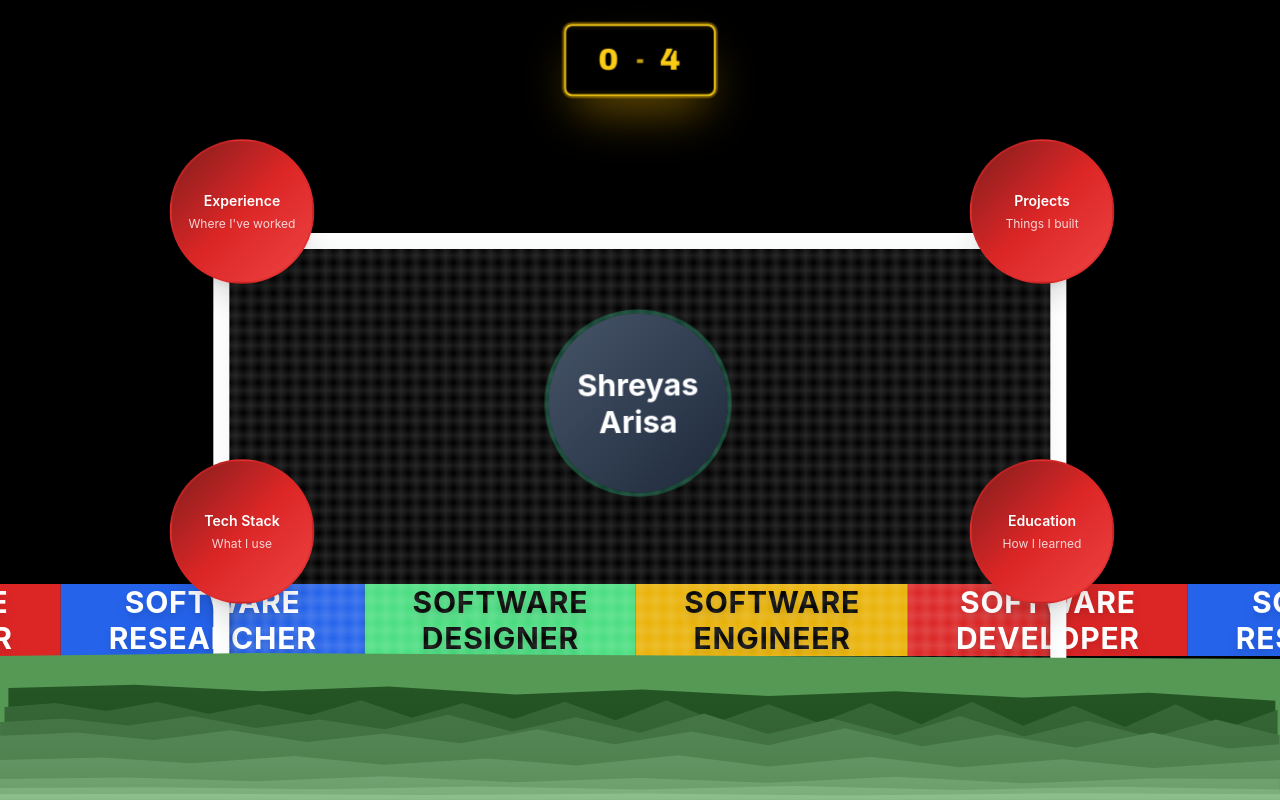
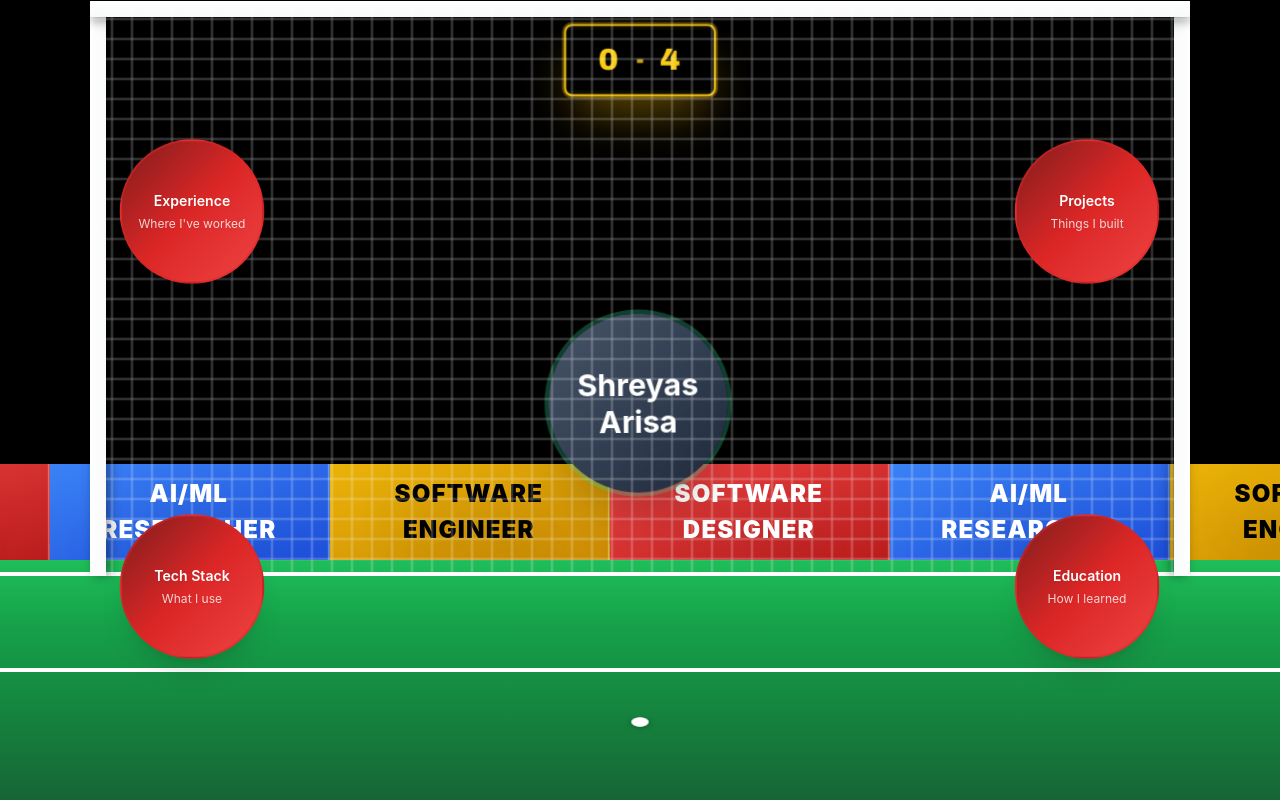
Before and after one commit to Shreyas765/Personal-Website, a React (Vite) app: page / in a window 1280 px wide. Built offline with nearby package versions, Linux system fonts and the light colour scheme.

Commit message:
added field lines

```diff
--- a/src/components/HubScene.jsx
+++ b/src/components/HubScene.jsx
@@ -10,10 +10,10 @@ const HubScene = ({ onSectionOpen, score, hasWon }) => {
   // Calculate positions for the four nodes in corners
   const getNodePosition = (index, total = 4) => {
     const positions = [
-      { x: -470, y: -260 }, // Top left - Experience
-      { x: 330, y: -260 },  // Top right - Projects
-      { x: -470, y: 60 },  // Bottom left - Tech Stack
-      { x: 330, y: 60 }    // Bottom right - Education
+      { x: -520, y: -260 }, // Top left - Experience
+      { x: 375, y: -260 },  // Top right - Projects
+      { x: -520, y: 115 },  // Bottom left - Tech Stack
+      { x: 375, y: 115 }    // Bottom right - Education
     ]
     return positions[index] || { x: 0, y: 0 }
   }
@@ -26,77 +26,41 @@ const HubScene = ({ onSectionOpen, score, hasWon }) => {
       </div>
 
       {/* Enhanced Sponsor Board - Professional Roles with Realistic Sections */}
-      <div className="absolute bottom-36 left-0 w-full z-1 overflow-hidden">
+      <div className="absolute bottom-60 left-0 w-full z-10 overflow-hidden">
         <motion.div
-          className="flex items-center h-160 shadow-2xl"
+          className="flex items-center h-24 shadow-2xl"
           style={{
-            width: '200%'
+            width: 'max-content'
           }}
           animate={{
-            x: [0, -800]
+            x: ['0%', '-15%']
           }}
           transition={{
-            duration: 20,
+            duration: 60,
             repeat: Infinity,
             ease: "linear",
             repeatType: "loop"
           }}
         >
-          {/* First set of sponsor sections */}
-          <div className="flex items-center whitespace-nowrap">
-             {/* Sponsor Section 1 - Red */}
-             <div className="flex flex-col items-center justify-center px-12 h-full bg-red-600" style={{ minWidth: '200px' }}>
-               <span className="text-white font-bold text-3xl tracking-wide drop-shadow-lg">SOFTWARE</span>
-               <span className="text-white font-bold text-3xl tracking-wide drop-shadow-lg">DEVELOPER</span>
-             </div>
-
-             {/* Sponsor Section 2 - Blue */}
-             <div className="flex flex-col items-center justify-center px-12 h-full bg-blue-600" style={{ minWidth: '200px' }}>
-               <span className="text-white font-bold text-3xl tracking-wide drop-shadow-lg">SOFTWARE</span>
-               <span className="text-white font-bold text-3xl tracking-wide drop-shadow-lg">RESEARCHER</span>
-             </div>
-
-             {/* Sponsor Section 3 - Light Green */}
-             <div className="flex flex-col items-center justify-center px-12 h-full bg-green-400" style={{ minWidth: '200px' }}>
-               <span className="text-black font-bold text-3xl tracking-wide drop-shadow-lg">SOFTWARE</span>
-               <span className="text-black font-bold text-3xl tracking-wide drop-shadow-lg">DESIGNER</span>
-             </div>
-
-             {/* Sponsor Section 4 - Yellow */}
-             <div className="flex flex-col items-center justify-center px-12 h-full bg-yellow-500" style={{ minWidth: '200px' }}>
-               <span className="text-black font-bold text-3xl tracking-wide drop-shadow-lg">SOFTWARE</span>
-               <span className="text-black font-bold text-3xl tracking-wide drop-shadow-lg">ENGINEER</span>
-             </div>
-          </div>
-
-          {/* Duplicate set 1 for seamless loop */}
-          <div className="flex items-center whitespace-nowrap">
-             {/* Sponsor Section 1 - Red (duplicate) */}
-             <div className="flex flex-col items-center justify-center px-12 h-full bg-red-600" style={{ minWidth: '200px' }}>
-               <span className="text-white font-bold text-3xl tracking-wide drop-shadow-lg">SOFTWARE</span>
-               <span className="text-white font-bold text-3xl tracking-wide drop-shadow-lg">DEVELOPER</span>
-             </div>
-
-             {/* Sponsor Section 2 - Blue (duplicate) */}
-             <div className="flex flex-col items-center justify-center px-12 h-full bg-blue-600" style={{ minWidth: '200px' }}>
-               <span className="text-white font-bold text-3xl tracking-wide drop-shadow-lg">SOFTWARE</span>
-               <span className="text-white font-bold text-3xl tracking-wide drop-shadow-lg">RESEARCHER</span>
-             </div>
-
-             {/* Sponsor Section 3 - Light Green (duplicate) */}
-             <div className="flex flex-col items-center justify-center px-12 h-full bg-green-400" style={{ minWidth: '200px' }}>
-               <span className="text-black font-bold text-3xl tracking-wide drop-shadow-lg">SOFTWARE</span>
-               <span className="text-black font-bold text-3xl tracking-wide drop-shadow-lg">DESIGNER</span>
-             </div>
-
-             {/* Sponsor Section 4 - Yellow (duplicate) */}
-             <div className="flex flex-col items-center justify-center px-12 h-full bg-yellow-500" style={{ minWidth: '200px' }}>
-               <span className="text-black font-bold text-3xl tracking-wide drop-shadow-lg">SOFTWARE</span>
-               <span className="text-black font-bold text-3xl tracking-wide drop-shadow-lg">ENGINEER</span>
-             </div>
-          </div>
-
-
+          {/* Sponsor sections with enhanced styling */}
+          {Array.from({ length: 20 }, (_, i) => [
+            { title: 'SOFTWARE', subtitle: 'DESIGNER', bgColor: 'bg-gradient-to-br from-red-500 to-red-700', textColor: 'text-white', shadow: 'shadow-red-500/30' },
+            { title: 'AI/ML', subtitle: 'RESEARCHER', bgColor: 'bg-gradient-to-br from-blue-500 to-blue-700', textColor: 'text-white', shadow: 'shadow-blue-500/30' },
+            { title: 'SOFTWARE', subtitle: 'ENGINEER', bgColor: 'bg-gradient-to-br from-yellow-500 to-yellow-600', textColor: 'text-black', shadow: 'shadow-yellow-500/30' }
+          ]).flat().map((sponsor, index) => (
+            <div
+              key={index}
+              className={`flex flex-col items-center justify-center px-8 h-full ${sponsor.bgColor} ${sponsor.shadow} border-r-2 border-white/20`}
+              style={{ minWidth: '280px' }}
+            >
+              <span className={`${sponsor.textColor} font-black text-2xl tracking-wider drop-shadow-2xl mb-1`}>
+                {sponsor.title}
+              </span>
+              <span className={`${sponsor.textColor} font-black text-2xl tracking-wider drop-shadow-2xl`}>
+                {sponsor.subtitle}
+              </span>
+            </div>
+          ))}
         </motion.div>
       </div>
 
@@ -137,7 +101,7 @@ const HubScene = ({ onSectionOpen, score, hasWon }) => {
         return (
           <motion.div
             key={section.id}
-            className="absolute top-1/2 left-1/2 transform -translate-x-1/2 -translate-y-1/2 z-10"
+            className="absolute top-1/2 left-1/2 transform -translate-x-1/2 -translate-y-1/2 z-30"
             initial={{
               x: position.x,
               y: position.y,
@@ -164,38 +128,75 @@ const HubScene = ({ onSectionOpen, score, hasWon }) => {
         )
       })}
 
-      {/* Soccer Goal Background - Behind the Grass */}
+      {/* Soccer Goal - Realistic Position */}
       {/* Goal frame - main structure */}
-      <div className="absolute bottom-1/3 left-1/2 transform -translate-x-1/2 translate-y-1/2 w-2/3 h-3/4 z-1">
+      <div className="absolute bottom-56 left-1/2 transform -translate-x-1/2 w-[1100px] h-[575px] z-20">
         {/* Left post */}
         <div className="absolute left-0 top-0 w-4 h-full bg-white shadow-lg" style={{
           background: 'linear-gradient(to right, #ffffff, #f8f9fa)',
-          boxShadow: '2px 0 8px rgba(0, 0, 0, 0.3)'
+          boxShadow: '4px 0 12px rgba(0, 0, 0, 0.4)'
         }}></div>
 
         {/* Right post */}
         <div className="absolute right-0 top-0 w-4 h-full bg-white shadow-lg" style={{
           background: 'linear-gradient(to left, #ffffff, #f8f9fa)',
-          boxShadow: '-2px 0 8px rgba(0, 0, 0, 0.3)'
+          boxShadow: '-4px 0 12px rgba(0, 0, 0, 0.4)'
         }}></div>
 
         {/* Top crossbar */}
         <div className="absolute top-0 left-0 w-full h-4 bg-white shadow-lg" style={{
           background: 'linear-gradient(to bottom, #ffffff, #f8f9fa)',
-          boxShadow: '0 2px 8px rgba(0, 0, 0, 0.3)'
+          boxShadow: '0 4px 12px rgba(0, 0, 0, 0.4)'
         }}></div>
 
-        {/* Goal net pattern */}
+        {/* Goal net pattern - more realistic */}
         <div
-          className="absolute inset-0 opacity-30"
+          className="absolute inset-0 opacity-50"
           style={{
             backgroundImage: `
-              linear-gradient(90deg, transparent 0%, rgba(255,255,255,0.3) 50%, transparent 100%),
-              linear-gradient(0deg, transparent 0%, rgba(255,255,255,0.3) 50%, transparent 100%)
+              linear-gradient(90deg, transparent 0%, rgba(255,255,255,0.5) 2px, transparent 4px),
+              linear-gradient(0deg, transparent 0%, rgba(255,255,255,0.5) 2px, transparent 4px)
             `,
-            backgroundSize: '15px 15px'
+            backgroundSize: '20px 20px',
           }}
         ></div>
+      </div>
+
+      {/* Goal Line - Full Width */}
+      <div className="absolute bottom-56 left-0 w-full h-1 bg-white shadow-lg" style={{ zIndex: 2 }}></div>
+
+      {/* Goal Area / Penalty Box Lines */}
+      <div className="absolute bottom-32 left-1/2 transform -translate-x-1/2" style={{ zIndex: 2 }}>
+        {/* Penalty box rectangle */}
+        <div
+          className="relative"
+          style={{
+            width: '1550px',
+            height: '235px',
+            transform: 'perspective(1000px) rotateX(60deg)',
+            transformOrigin: 'bottom center'
+          }}
+        >
+          {/* Bottom line */}
+          <div className="absolute bottom-0 left-0 w-full h-2 bg-white shadow-lg"></div>
+          {/* Left line */}
+          <div className="absolute top-0 left-0 w-2 h-full bg-white shadow-lg"></div>
+          {/* Right line */}
+          <div className="absolute top-0 right-0 w-2 h-full bg-white shadow-lg"></div>
+
+          {/* Penalty spot */}
+          <div
+            className="absolute bg-white rounded-full shadow-lg"
+            style={{
+              width: '16px',
+              height: '16px',
+              left: '50%',
+              bottom: '-100px',
+              transform: 'translateX(-50%)',
+              boxShadow: '0 2px 8px rgba(0, 0, 0, 0.3)'
+            }}
+          ></div>
+        </div>
       </div>
 
       {/* Win Celebration CTA */}
@@ -212,177 +213,36 @@ const HubScene = ({ onSectionOpen, score, hasWon }) => {
         </motion.div>
       )}
 
-      {/* Enhanced Multi-Layer Smoother Football Pitch Grass */}
-      <div className="absolute bottom-0 left-0 w-full h-40 overflow-hidden z-10">
-        {/* Grass layer 1 - deepest background */}
-        <motion.div
-          className="absolute bottom-0 left-0 w-full h-full"
-          style={{
-            background: 'linear-gradient(to top, #1a4a1a, #2a5a2a)',
-            clipPath: 'polygon(0% 100%, 0% 30%, 10% 28%, 20% 32%, 30% 29%, 40% 34%, 50% 31%, 60% 35%, 70% 32%, 80% 36%, 90% 33%, 100% 38%, 100% 100%)'
-          }}
-          animate={{
-            x: [0, -2, 2, 0],
-            scaleX: [1, 1.01, 0.99, 1]
-          }}
-          transition={{
-            duration: 8,
-            repeat: Infinity,
-            ease: "easeInOut"
-          }}
-        />
+      {/* Pitch Grass */}
+      <div className="absolute bottom-0 left-0 w-full h-64 overflow-hidden">
+        <div className="absolute bottom-0 left-0 w-full h-64 overflow-hidden">
+          <div
+            className="absolute bottom-0 left-0 w-full h-full"
+            style={{
+              zIndex: 1,
+              background: `
+                linear-gradient(to bottom, #22c55e 0%, #16a34a 30%, #15803d 70%, #166534 100%),
+                linear-gradient(90deg,
+                  rgba(34, 197, 94, 0.8) 0%,
+                  rgba(22, 163, 74, 0.6) 12.5%,
+                  rgba(34, 197, 94, 0.8) 25%,
+                  rgba(22, 163, 74, 0.6) 37.5%,
+                  rgba(34, 197, 94, 0.8) 50%,
+                  rgba(22, 163, 74, 0.6) 62.5%,
+                  rgba(34, 197, 94, 0.8) 75%,
+                  rgba(22, 163, 74, 0.6) 87.5%,
+                  rgba(34, 197, 94, 0.8) 100%
+                ),
+                radial-gradient(ellipse 3px 1px at 25% 70%, rgba(21, 128, 61, 0.6) 0%, transparent 100%),
+                radial-gradient(ellipse 2px 1px at 75% 30%, rgba(34, 197, 94, 0.5) 0%, transparent 100%),
+                radial-gradient(ellipse 4px 1px at 45% 85%, rgba(21, 128, 61, 0.4) 0%, transparent 100%),
+                radial-gradient(ellipse 2px 1px at 85% 60%, rgba(34, 197, 94, 0.6) 0%, transparent 100%)
+              `,
+              backgroundSize: '100% 100%, 80px 100%, 12px 8px, 18px 12px, 15px 10px, 20px 14px'
+            }}
+          />
+        </div>
 
-        {/* Grass layer 2 - background */}
-        <motion.div
-          className="absolute bottom-0 left-0 w-full h-5/6"
-          style={{
-            background: 'linear-gradient(to top, #2d5a2d, #3a6a3a)',
-            clipPath: 'polygon(0% 100%, 0% 30%, 4% 27%, 8% 33%, 12% 26%, 16% 35%, 20% 28%, 24% 36%, 28% 25%, 32% 38%, 36% 27%, 40% 39%, 44% 26%, 48% 40%, 52% 25%, 56% 41%, 60% 28%, 64% 42%, 68% 27%, 72% 43%, 76% 26%, 80% 44%, 84% 29%, 88% 45%, 92% 28%, 96% 46%, 100% 32%, 100% 100%)'
-          }}
-          animate={{
-            x: [0, -1.5, 1.5, 0],
-            scaleX: [1, 1.008, 0.992, 1]
-          }}
-          transition={{
-            duration: 6.5,
-            repeat: Infinity,
-            ease: "easeInOut",
-            delay: 0.3
-          }}
-        />
-
-        {/* Grass layer 3 - mid layer */}
-        <motion.div
-          className="absolute bottom-0 left-0 w-full h-3/4"
-          style={{
-            background: 'linear-gradient(to top, #3a6b3a, #4a7a4a)',
-            clipPath: 'polygon(0% 100%, 0% 35%, 5% 32%, 10% 38%, 15% 30%, 20% 40%, 25% 33%, 30% 41%, 35% 29%, 40% 43%, 45% 31%, 50% 44%, 55% 28%, 60% 45%, 65% 32%, 70% 46%, 75% 30%, 80% 47%, 85% 34%, 90% 48%, 95% 33%, 100% 46%, 100% 100%)'
-          }}
-          animate={{
-            x: [0, 1, -1, 0],
-            scaleX: [1, 1.005, 0.995, 1]
-          }}
-          transition={{
-            duration: 5,
-            repeat: Infinity,
-            ease: "easeInOut",
-            delay: 0.7
-          }}
-        />
-
-        {/* Grass layer 4 - mid-front layer */}
-        <motion.div
-          className="absolute bottom-0 left-0 w-full h-2/3"
-          style={{
-            background: 'linear-gradient(to top, #4a7c4a, #5a8a5a)',
-            clipPath: 'polygon(0% 100%, 0% 40%, 6% 37%, 12% 44%, 18% 35%, 24% 46%, 30% 38%, 36% 47%, 42% 34%, 48% 48%, 54% 36%, 60% 49%, 66% 33%, 72% 50%, 78% 39%, 84% 51%, 90% 37%, 96% 52%, 100% 48%, 100% 100%)'
-          }}
-          animate={{
-            x: [0, -0.8, 0.8, 0],
-            scaleX: [1, 1.003, 0.997, 1]
-          }}
-          transition={{
-            duration: 4,
-            repeat: Infinity,
-            ease: "easeInOut",
-            delay: 1.2
-          }}
-        />
-
-        {/* Grass layer 5 - front layer */}
-        <motion.div
-          className="absolute bottom-0 left-0 w-full h-1/2"
-          style={{
-            background: 'linear-gradient(to top, #5a8c5a, #6a9a6a)',
-            clipPath: 'polygon(0% 100%, 0% 50%, 8% 47%, 15% 54%, 23% 45%, 30% 56%, 38% 48%, 45% 57%, 53% 44%, 60% 58%, 68% 46%, 75% 59%, 83% 49%, 90% 60%, 100% 50%, 100% 100%)'
-          }}
-          animate={{
-            x: [0, 0.5, -0.5, 0],
-            scaleX: [1, 1.002, 0.998, 1]
-          }}
-          transition={{
-            duration: 3.2,
-            repeat: Infinity,
-            ease: "easeInOut",
-            delay: 1.8
-          }}
-        />
-
-        {/* Grass layer 6 - top layer */}
-        <motion.div
-          className="absolute bottom-0 left-0 w-full h-1/3"
-          style={{
-            background: 'linear-gradient(to top, #6a9c6a, #7aaa7a)',
-            clipPath: 'polygon(0% 100%, 0% 60%, 10% 57%, 20% 64%, 30% 55%, 40% 66%, 50% 58%, 60% 67%, 70% 56%, 80% 68%, 90% 59%, 100% 60%, 100% 100%)'
-          }}
-          animate={{
-            x: [0, -0.3, 0.3, 0],
-            scaleX: [1, 1.001, 0.999, 1]
-          }}
-          transition={{
-            duration: 2.5,
-            repeat: Infinity,
-            ease: "easeInOut",
-            delay: 2.5
-          }}
-        />
-
-        {/* Grass layer 7 - very front layer */}
-        <motion.div
-          className="absolute bottom-0 left-0 w-full h-1/4"
-          style={{
-            background: 'linear-gradient(to top, #7aac7a, #8aba8a)',
-            clipPath: 'polygon(0% 100%, 0% 70%, 12% 68%, 25% 73%, 37% 66%, 50% 74%, 62% 65%, 75% 75%, 87% 67%, 100% 74%, 100% 100%)'
-          }}
-          animate={{
-            x: [0, 0.2, -0.2, 0],
-            scaleX: [1, 1.0008, 0.9992, 1]
-          }}
-          transition={{
-            duration: 2,
-            repeat: Infinity,
-            ease: "easeInOut",
-            delay: 3
-          }}
-        />
-
-        {/* Grass layer 8 - topmost highlights */}
-        <motion.div
-          className="absolute bottom-0 left-0 w-full h-1/6"
-          style={{
-            background: 'linear-gradient(to top, #8abc8a, #9aca9a)',
-            clipPath: 'polygon(0% 100%, 0% 80%, 16% 78%, 33% 83%, 50% 77%, 66% 84%, 83% 76%, 100% 80%, 100% 100%)'
-          }}
-          animate={{
-            x: [0, -0.1, 0.1, 0],
-            scaleX: [1, 1.0005, 0.9995, 1]
-          }}
-          transition={{
-            duration: 1.8,
-            repeat: Infinity,
-            ease: "easeInOut",
-            delay: 3.5
-          }}
-        />
-
-        {/* Grass layer 9 - extra coverage for black spots */}
-        <motion.div
-          className="absolute bottom-0 left-0 w-full h-72 -z-10"
-          style={{
-            background: 'linear-gradient(to top,rgb(84, 153, 84),rgb(88, 153, 88))',
-            clipPath: 'polygon(0% 100%, 0% 50%, 20% 49%, 100% 51%, 60% 49%, 100% 51%, 100% 100%, 100% 100%)'
-          }}
-          animate={{
-            x: [0, 0.05, -0.05, 0],
-            scaleX: [1, 1.0003, 0.9997, 1]
-          }}
-          transition={{
-            duration: 1.5,
-            repeat: Infinity,
-            ease: "easeInOut",
-            delay: 4
-          }}
-        />
 
       </div>
 
```
